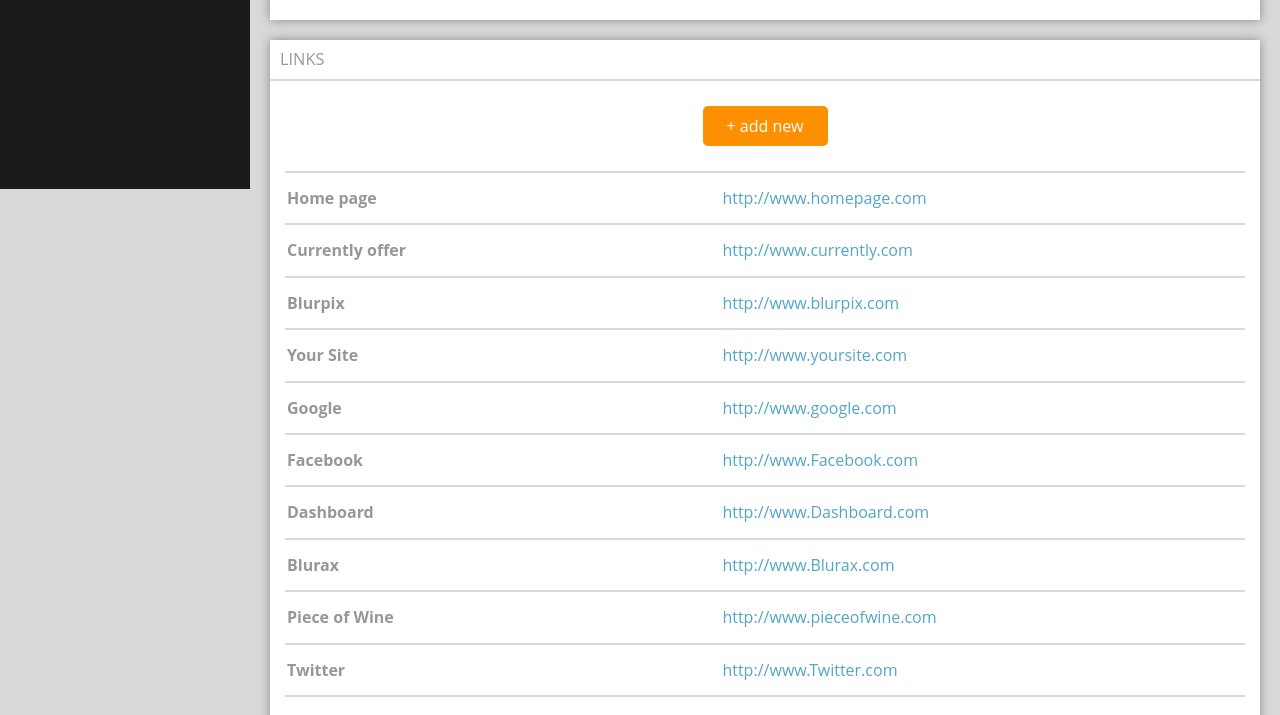
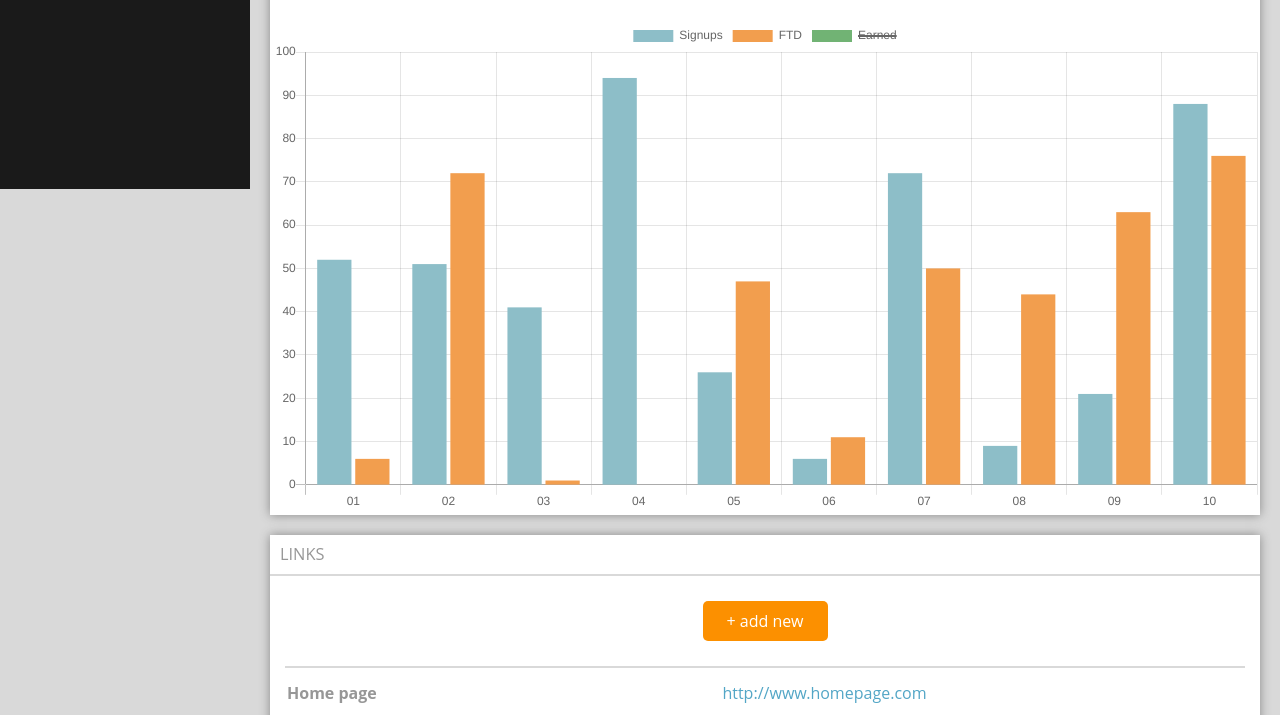
Before and after one commit to Caster22/OwnProject, a website: page src/index.html in a window 1280 px wide. Shown: the part 611-1326 px from the top of the page. Drawn offline with nearby package versions, Linux system fonts and the light colour scheme; files that its build step writes are made by us from their sources.

Commit message:
Add chart to index.html

```diff
--- a/src/index.html
+++ b/src/index.html
@@ -188,6 +188,7 @@
             <div class="general__graph-image container-fluid">
                 <img class="general__graph-img" src="images/graph.png">
             </div>
+            <canvas id="myChart"></canvas>
         </div>
     </section>
     <section class="links">
@@ -366,6 +367,7 @@
         </div>
     </section>
 
+    <script src="https://cdnjs.cloudflare.com/ajax/libs/Chart.js/2.9.3/Chart.min.js"></script>
     <script src="js/app.js"></script>
 </body>
 </html>
--- a/src/js/app.js
+++ b/src/js/app.js
@@ -1,4 +1,9 @@
 
+
+
+
+
+{
   const hamburger = document.querySelector('.hamburger');
   const sideMenu = document.querySelector('.sidenav');
 
@@ -16,3 +21,43 @@
     if (window.innerWidth < 992) sideMenu.classList.add('hidden');
     else if (window.innerWidth > 993) sideMenu.classList.remove('hidden');
   });
+}
+
+{
+  var ctx = document.getElementById('myChart').getContext('2d');
+  console.log(ctx);
+
+  // eslint-disable-next-line no-unused-vars,no-undef
+  var chart = new Chart(ctx, {
+    // 1
+    type: 'bar',
+    data: {
+      // 2
+      labels: ['01', '02', '03', '04', '05', '06', '07', '08', '09', '10'],
+      // 3
+      datasets: [{
+        // 4
+        label: 'Signups',
+        // 5
+        backgroundColor: '#8DBEC8',
+        borderColor: '#8DBEC8',
+        // 6
+        data: [ 52, 51, 41, 94, 26, 6, 72, 9, 21, 88 ],
+      },
+      {
+        label: 'FTD',
+        backgroundColor: '#F29E4E',
+        borderColor: '#F29E4E',
+        data: [ 6, 72, 1, 0, 47, 11, 50, 44, 63, 76 ],
+      },
+      {
+        label: 'Earned',
+        backgroundColor: '#71B374',
+        borderColor: '#71B374',
+        data: [ 59, 49, 68, 90, 67, 41, 13, 38, 48, 48 ],
+        // 7
+        hidden: true,
+      }]
+    },
+  });
+}
```
Lines whose indentation alone changed are shown as unchanged.
